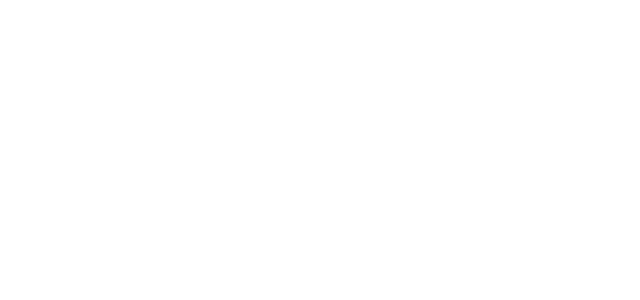
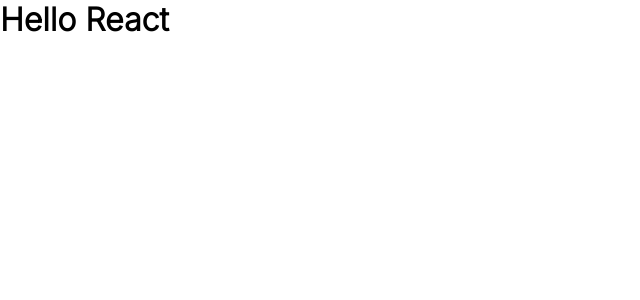
Before and after one commit to hamitLicina/blog, a React (Vite) app: page / in a window 1280 px wide. Shown: the top 300 px of the page, without its empty margins (0-640 px from the left). Built offline with nearby package versions, Linux system fonts and the light colour scheme.

Commit message:
Pages boilerplate added

```diff
--- a/src/App.css
+++ b/src/App.css
@@ -1,5 +1,18 @@
+@import url('https://fonts.googleapis.com/css2?family=Inter:wght@300&display=swap');
+
 * {
   margin: 0;
   padding: 0;
   box-sizing: border-box;
+  font-family: 'Inter', sans-serif;
 }
+
+:root {
+  --red: #e50916;
+  --white:#fff;
+  --header-height:70px;
+  --dark-bg:#221f1f;
+  --light-bg:#f7f3f3;
+  --button-bg:rgb(77, 77, 156);
+  --transparent-bg:rgba(20, 20, 20, 0.7);
+}
--- a/src/App.jsx
+++ b/src/App.jsx
@@ -7,7 +7,7 @@
   return (
     <>
       <div>
-
+       <h1>Hello React</h1>
       </div>
     </>
   )
```
Also changed, not shown: src/pages/CategoryArticle/CategoryArticle.jsx (added, +11 -0 lines), src/pages/HomePage/HomePage.jsx (added, +11 -0 lines), src/pages/CategoryArticle/CategoryArticle.css (added), src/pages/HomePage/HomePage.css (added).
